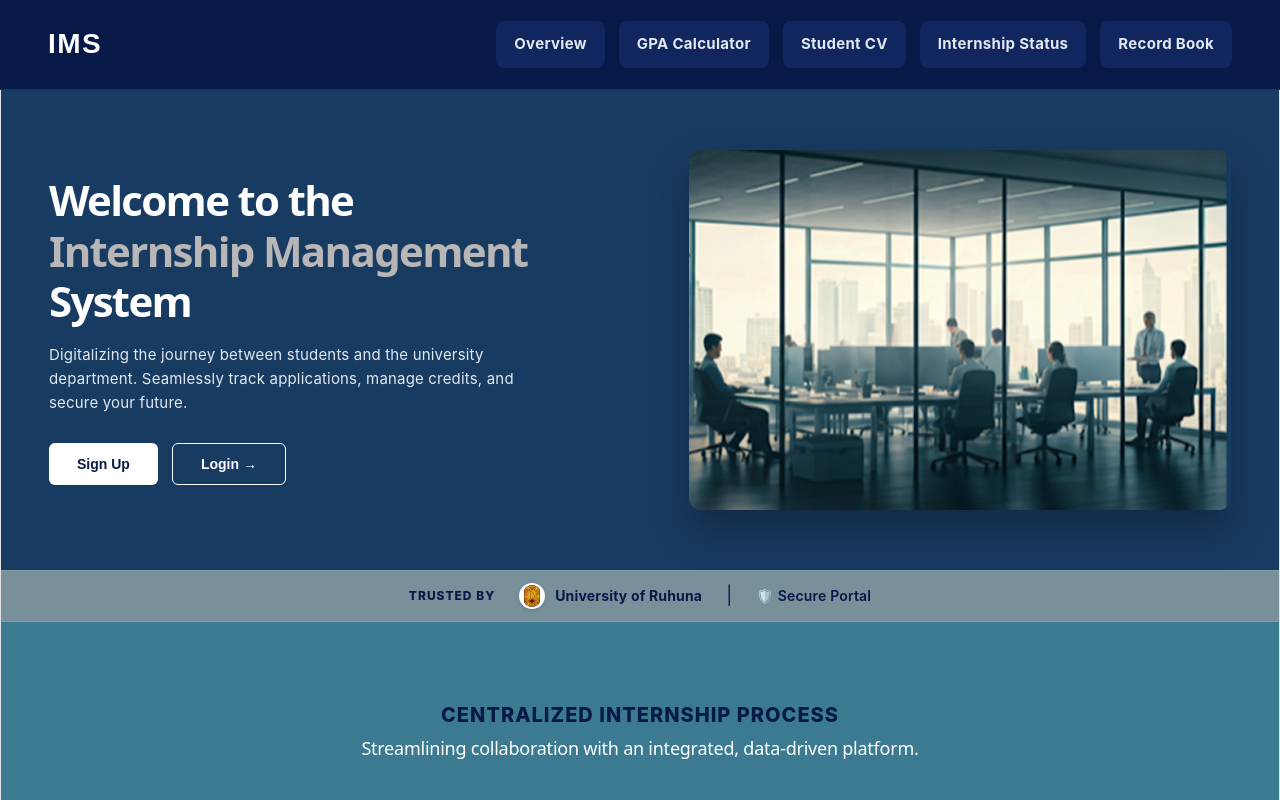
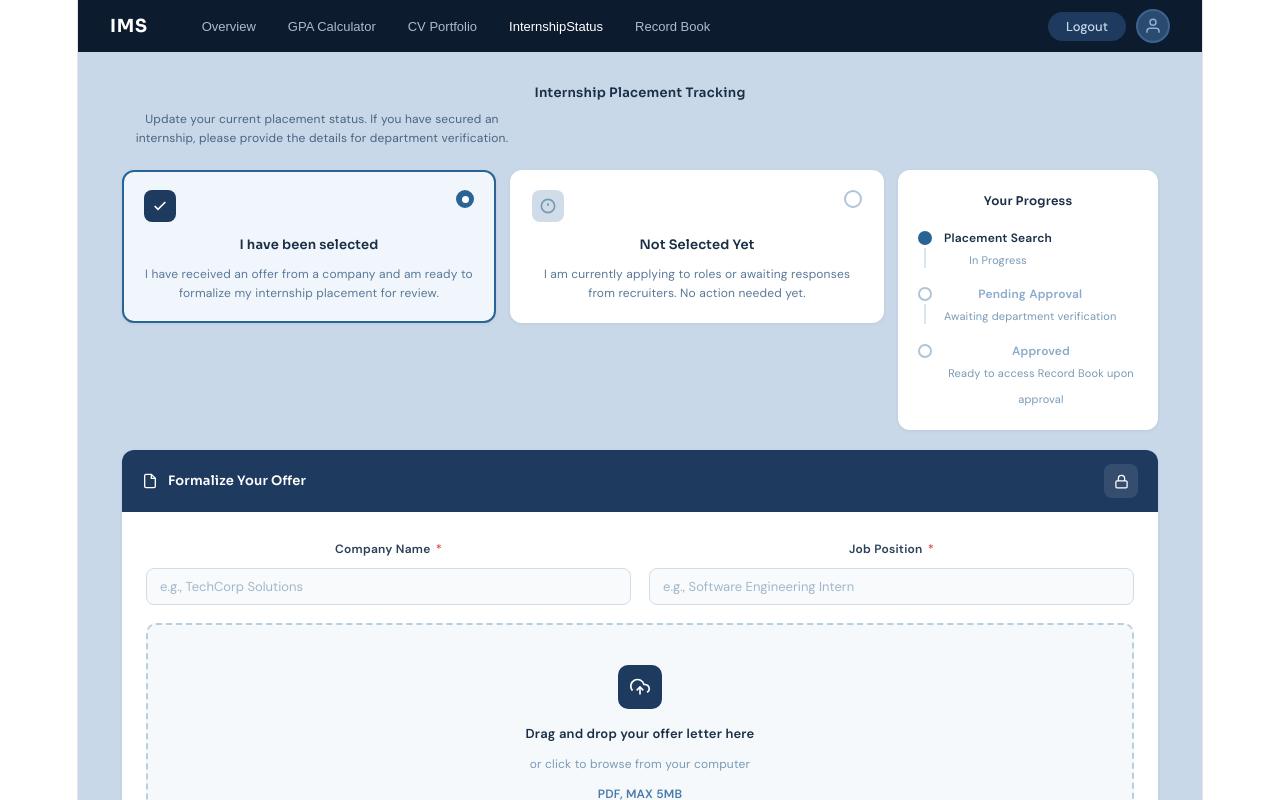
Before and after one commit to fayazafadzil/Internship-Management-System, a React (Vite) app: page / in a window 1280 px wide. Shown: the top 800 px of the page. Built offline with nearby package versions, Linux system fonts and the light colour scheme.

Commit message:
Update App.jsx

```diff
--- a/src/App.jsx
+++ b/src/App.jsx
@@ -1,17 +1,5 @@
-import { BrowserRouter as Router, Routes, Route } from "react-router-dom";
-import HomePage from "./HomePage";
-import SignUp from "./signup";
-import SignIn from "./Login";
-import Forgot from "./Forgot";
+import IMSInternshipTracker from "./Internshipstatus";
+
 export default function App() {
-  return (
-    <Router>
-      <Routes>
-        <Route path="/" element={<HomePage />} />
-        <Route path="/signup" element={<SignUp />} />
-        <Route path="/login" element={<SignIn />} />
-        <Route path="/forgot" element={<Forgot />} />
-      </Routes>
-    </Router>
-  );
+  return <IMSInternshipTracker />;
 }
```
